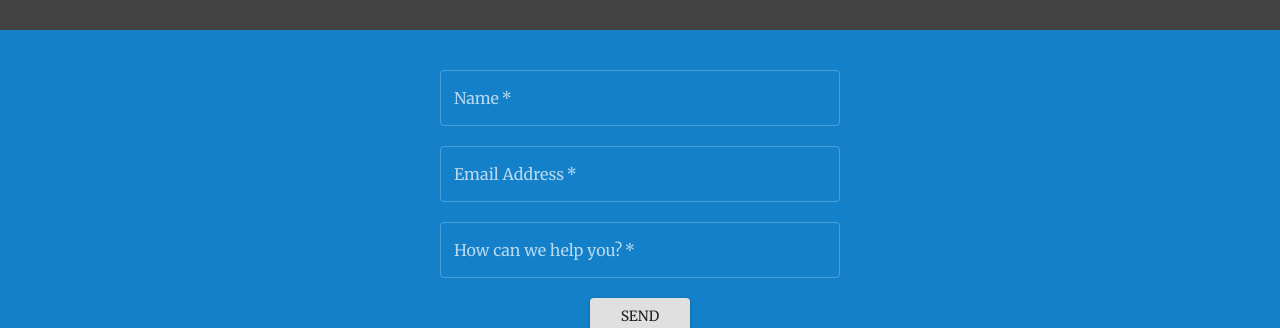
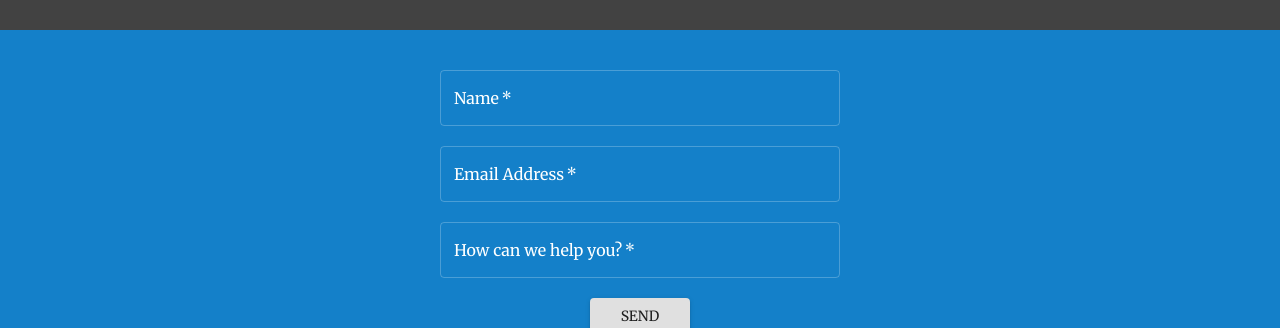
Before and after one commit to krab7191/ravens-eye-solutions-website, a React (Create React App) app: page / in a window 1280 px wide. Shown: the part 1274-1602 px from the top of the page. Built offline with nearby package versions, Linux system fonts and the light colour scheme.

Commit message:
Make input labels white

```diff
--- a/src/Components/ContactForm/ContactForm.css
+++ b/src/Components/ContactForm/ContactForm.css
@@ -3,3 +3,7 @@
 	max-width: 400px;
 	margin: 10px auto;
 }
+
+#contact-form div.MuiFormControl-root label.MuiFormLabel-root {
+	color: white;
+}
--- a/src/Components/ContactForm/ContactForm.jsx
+++ b/src/Components/ContactForm/ContactForm.jsx
@@ -21,8 +21,7 @@ const useStyles = makeStyles(theme => ({
 	},
 	textField: {
 		marginLeft: theme.spacing(2),
-		marginRight: theme.spacing(2),
-		color: theme.palette.text.secondary
+		marginRight: theme.spacing(2)
 	},
 	button: {
 		margin: '10px auto',
```
